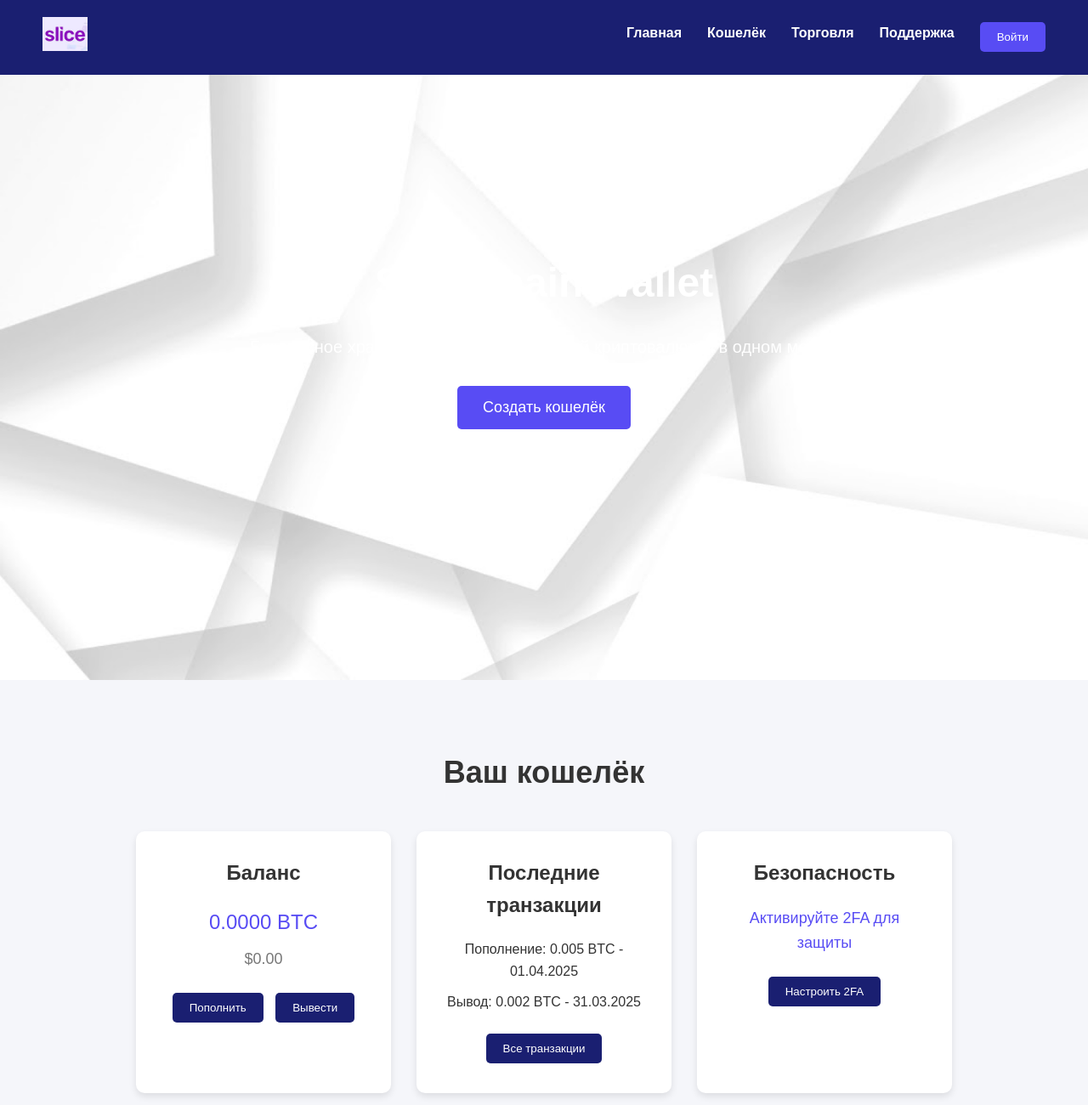
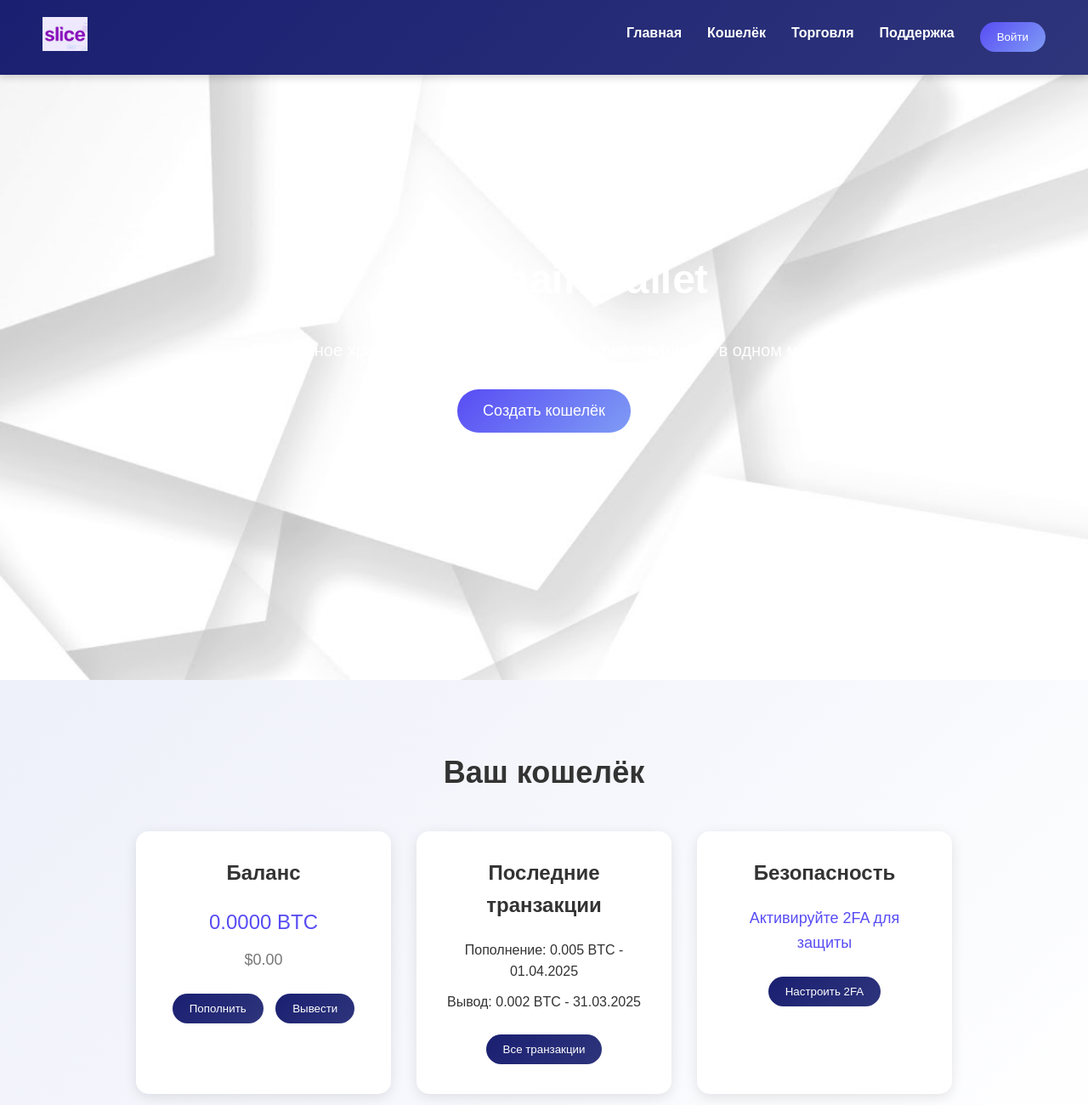
Before and after one commit to whoiam77777/slice, a plain HTML site: page index.html in a window 1280 px wide. Shown: the top 1300 px of the page at 85% size. Drawn offline with Linux system fonts and the light colour scheme.

Commit message:
Add files via upload

```diff
--- a/index.html
+++ b/index.html
@@ -26,7 +26,7 @@
     <!-- Главный раздел -->
     <section id="home" class="hero">
         <div class="hero-content">
-            <h1>SliceChain Wallet</h1>
+            <h1 class="slice-title">SliceChain Wallet</h1>
             <p>Безопасное хранение и управление вашей криптовалютой в одном месте.</p>
             <button class="cta-btn">Создать кошелёк</button>
         </div>
--- a/script.js
+++ b/script.js
@@ -3,6 +3,17 @@ document.addEventListener('DOMContentLoaded', () => {
     const ctaBtn = document.querySelector('.cta-btn');
     const actionBtns = document.querySelectorAll('.action-btn');
     const tradeBtns = document.querySelectorAll('.trade-btn');
+    const sliceTitle = document.querySelector('.slice-title');
+
+    // Анимация нарезки заголовка
+    const text = sliceTitle.textContent;
+    sliceTitle.innerHTML = '';
+    text.split('').forEach((char, index) => {
+        const span = document.createElement('span');
+        span.textContent = char;
+        span.style.animationDelay = `${index * 0.05}s`;
+        sliceTitle.appendChild(span);
+    });
 
     loginBtn.addEventListener('click', () => {
         alert('Вход в SliceChain Wallet скоро будет доступен!');
--- a/styles.css
+++ b/styles.css
@@ -9,6 +9,7 @@ body {
     background-color: #f5f6fa;
     color: #333;
     line-height: 1.6;
+    overflow-x: hidden;
 }
 
 /* Навигация */
@@ -17,16 +18,23 @@ body {
     justify-content: space-between;
     align-items: center;
     padding: 20px 50px;
-    background-color: #1a1f71;
+    background: linear-gradient(135deg, #1a1f71, #2e357b);
     color: white;
     position: fixed;
     width: 100%;
     top: 0;
     z-index: 1000;
+    box-shadow: 0 2px 10px rgba(0, 0, 0, 0.2);
+    transition: background 0.3s ease;
 }
 
 .logo-img {
     height: 40px;
+    transition: transform 0.3s ease;
+}
+
+.logo-img:hover {
+    transform: scale(1.1);
 }
 
 .nav-links {
@@ -42,19 +50,26 @@ body {
     color: white;
     text-decoration: none;
     font-weight: bold;
+    transition: color 0.3s ease;
+}
+
+.nav-links a:hover {
+    color: #a3bffa;
 }
 
 .login-btn {
     padding: 10px 20px;
-    background-color: #584cf4;
+    background: linear-gradient(135deg, #584cf4, #7f9cf5);
     border: none;
     color: white;
-    border-radius: 5px;
+    border-radius: 25px;
     cursor: pointer;
+    transition: transform 0.3s ease, box-shadow 0.3s ease;
 }
 
 .login-btn:hover {
-    background-color: #4638c2;
+    transform: translateY(-3px);
+    box-shadow: 0 5px 15px rgba(88, 76, 244, 0.5);
 }
 
 /* Главный раздел */
@@ -66,41 +81,82 @@ body {
     align-items: center;
     text-align: center;
     color: white;
+    position: relative;
+    overflow: hidden;
 }
 
-.hero-content h1 {
+.hero-content {
+    position: relative;
+    z-index: 1;
+}
+
+.slice-title {
     font-size: 48px;
     margin-bottom: 20px;
+    display: inline-block;
+    overflow: hidden;
+    white-space: nowrap;
+    animation: sliceIn 1.5s ease forwards;
+}
+
+.slice-title span {
+    display: inline-block;
+    transform: translateY(100%);
+    animation: sliceUp 0.5s ease forwards;
+}
+
+@keyframes sliceIn {
+    0% { width: 0; }
+    100% { width: 100%; }
+}
+
+@keyframes sliceUp {
+    0% { transform: translateY(100%); }
+    100% { transform: translateY(0); }
 }
 
 .hero-content p {
     font-size: 20px;
     margin-bottom: 30px;
+    opacity: 0;
+    animation: fadeIn 1s ease 1.5s forwards;
 }
 
 .cta-btn {
     padding: 15px 30px;
-    background-color: #584cf4;
+    background: linear-gradient(135deg, #584cf4, #7f9cf5);
     border: none;
     color: white;
     font-size: 18px;
-    border-radius: 5px;
+    border-radius: 25px;
     cursor: pointer;
+    transition: transform 0.3s ease, box-shadow 0.3s ease;
+    opacity: 0;
+    animation: fadeIn 1s ease 2s forwards;
 }
 
 .cta-btn:hover {
-    background-color: #4638c2;
+    transform: translateY(-5px);
+    box-shadow: 0 10px 20px rgba(88, 76, 244, 0.6);
+}
+
+@keyframes fadeIn {
+    0% { opacity: 0; }
+    100% { opacity: 1; }
 }
 
 /* Раздел кошелька */
 .wallet-section {
     padding: 80px 50px;
     text-align: center;
+    background: linear-gradient(135deg, #eef0fa, #ffffff);
 }
 
 .wallet-section h2 {
     font-size: 36px;
     margin-bottom: 40px;
+    opacity: 0;
+    animation: slideUp 1s ease forwards;
 }
 
 .wallet-container {
@@ -110,12 +166,24 @@ body {
 }
 
 .wallet-card {
-    background-color: white;
+    background: white;
     padding: 30px;
-    border-radius: 10px;
-    box-shadow: 0 4px 8px rgba(0, 0, 0, 0.1);
+    border-radius: 15px;
+    box-shadow: 0 4px 15px rgba(0, 0, 0, 0.1);
     width: 300px;
     text-align: center;
+    transition: transform 0.3s ease, box-shadow 0.3s ease;
+    opacity: 0;
+    animation: cardPop 0.8s ease forwards;
+}
+
+.wallet-card:nth-child(1) { animation-delay: 0.2s; }
+.wallet-card:nth-child(2) { animation-delay: 0.4s; }
+.wallet-card:nth-child(3) { animation-delay: 0.6s; }
+
+.wallet-card:hover {
+    transform: translateY(-10px);
+    box-shadow: 0 10px 25px rgba(0, 0, 0, 0.2);
 }
 
 .wallet-card h3 {
@@ -144,7 +212,12 @@ body {
 
 .transaction-list li {
     margin: 10px 0;
+    opacity: 0;
+    animation: slideUp 0.5s ease forwards;
 }
+
+.transaction-list li:nth-child(1) { animation-delay: 0.8s; }
+.transaction-list li:nth-child(2) { animation-delay: 1s; }
 
 .security {
     font-size: 18px;
@@ -154,28 +227,32 @@ body {
 
 .action-btn {
     padding: 10px 20px;
-    background-color: #1a1f71;
+    background: linear-gradient(135deg, #1a1f71, #2e357b);
     color: white;
     border: none;
-    border-radius: 5px;
+    border-radius: 20px;
     cursor: pointer;
     margin: 5px;
+    transition: transform 0.3s ease, box-shadow 0.3s ease;
 }
 
 .action-btn:hover {
-    background-color: #141759;
+    transform: scale(1.05);
+    box-shadow: 0 5px 15px rgba(26, 31, 113, 0.5);
 }
 
 /* Раздел торговли */
 .trade-section {
     padding: 80px 50px;
     text-align: center;
-    background-color: #eef0fa;
+    background: linear-gradient(135deg, #eef0fa, #d6d9f5);
 }
 
 .trade-section h2 {
     font-size: 36px;
     margin-bottom: 40px;
+    opacity: 0;
+    animation: slideUp 1s ease forwards;
 }
 
 .trade-container {
@@ -185,12 +262,23 @@ body {
 }
 
 .trade-card {
-    background-color: white;
+    background: white;
     padding: 30px;
-    border-radius: 10px;
-    box-shadow: 0 4px 8px rgba(0, 0, 0, 0.1);
+    border-radius: 15px;
+    box-shadow: 0 4px 15px rgba(0, 0, 0, 0.1);
     width: 250px;
     text-align: center;
+    transition: transform 0.3s ease, box-shadow 0.3s ease;
+    opacity: 0;
+    animation: cardPop 0.8s ease forwards;
+}
+
+.trade-card:nth-child(1) { animation-delay: 0.2s; }
+.trade-card:nth-child(2) { animation-delay: 0.4s; }
+
+.trade-card:hover {
+    transform: translateY(-10px);
+    box-shadow: 0 10px 25px rgba(0, 0, 0, 0.2);
 }
 
 .trade-card h3 {
@@ -206,21 +294,23 @@ body {
 
 .trade-btn {
     padding: 10px 20px;
-    background-color: #584cf4;
+    background: linear-gradient(135deg, #584cf4, #7f9cf5);
     color: white;
     border: none;
-    border-radius: 5px;
+    border-radius: 20px;
     cursor: pointer;
     margin: 5px;
+    transition: transform 0.3s ease, box-shadow 0.3s ease;
 }
 
 .trade-btn:hover {
-    background-color: #4638c2;
+    transform: scale(1.05);
+    box-shadow: 0 5px 15px rgba(88, 76, 244, 0.5);
 }
 
 /* Футер */
 footer {
-    background-color: #1a1f71;
+    background: linear-gradient(135deg, #1a1f71, #2e357b);
     color: white;
     padding: 40px 50px;
     text-align: center;
@@ -237,8 +327,20 @@ footer {
 .footer-links a {
     color: white;
     text-decoration: none;
+    transition: color 0.3s ease;
 }
 
 .footer-links a:hover {
-    text-decoration: underline;
+    color: #a3bffa;
 }
+
+/* Общие анимации */
+@keyframes slideUp {
+    0% { transform: translateY(20px); opacity: 0; }
+    100% { transform: translateY(0); opacity: 1; }
+}
+
+@keyframes cardPop {
+    0% { transform: scale(0.9); opacity: 0; }
+    100% { transform: scale(1); opacity: 1; }
+}
```
